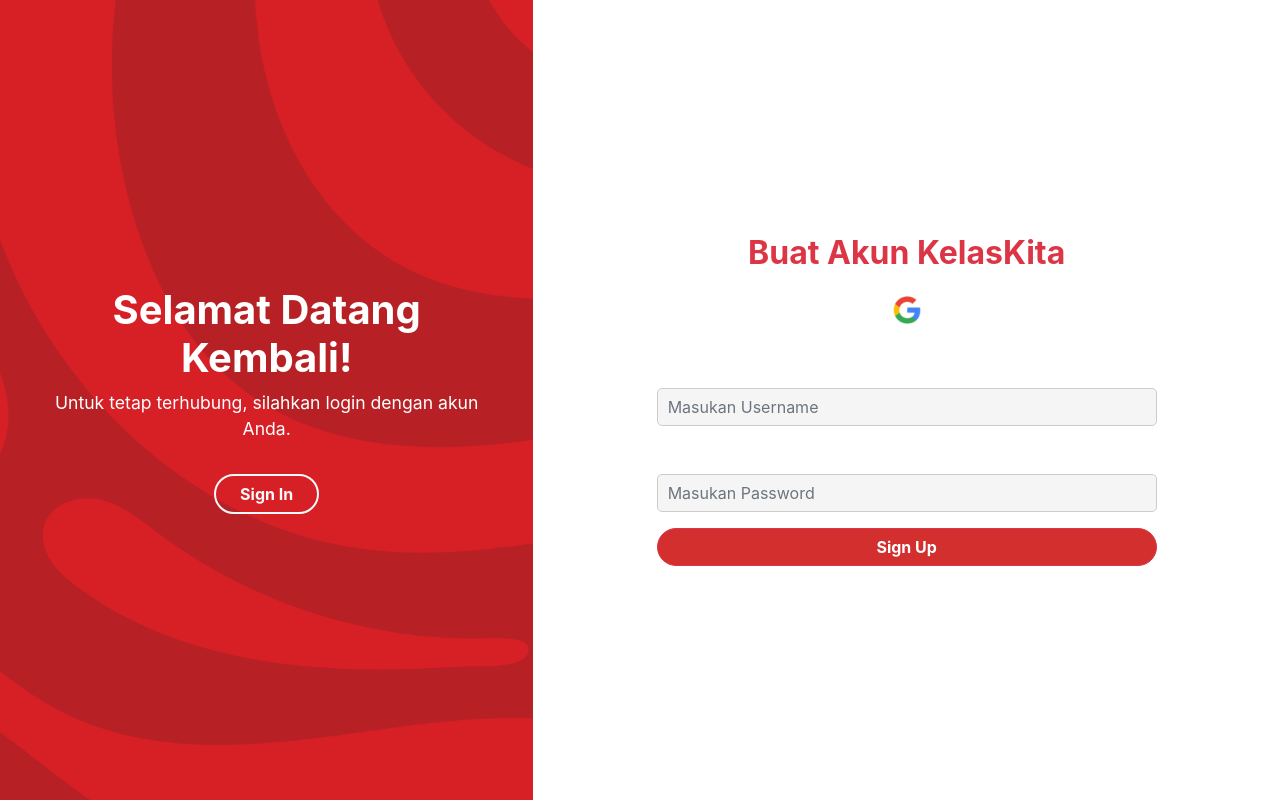
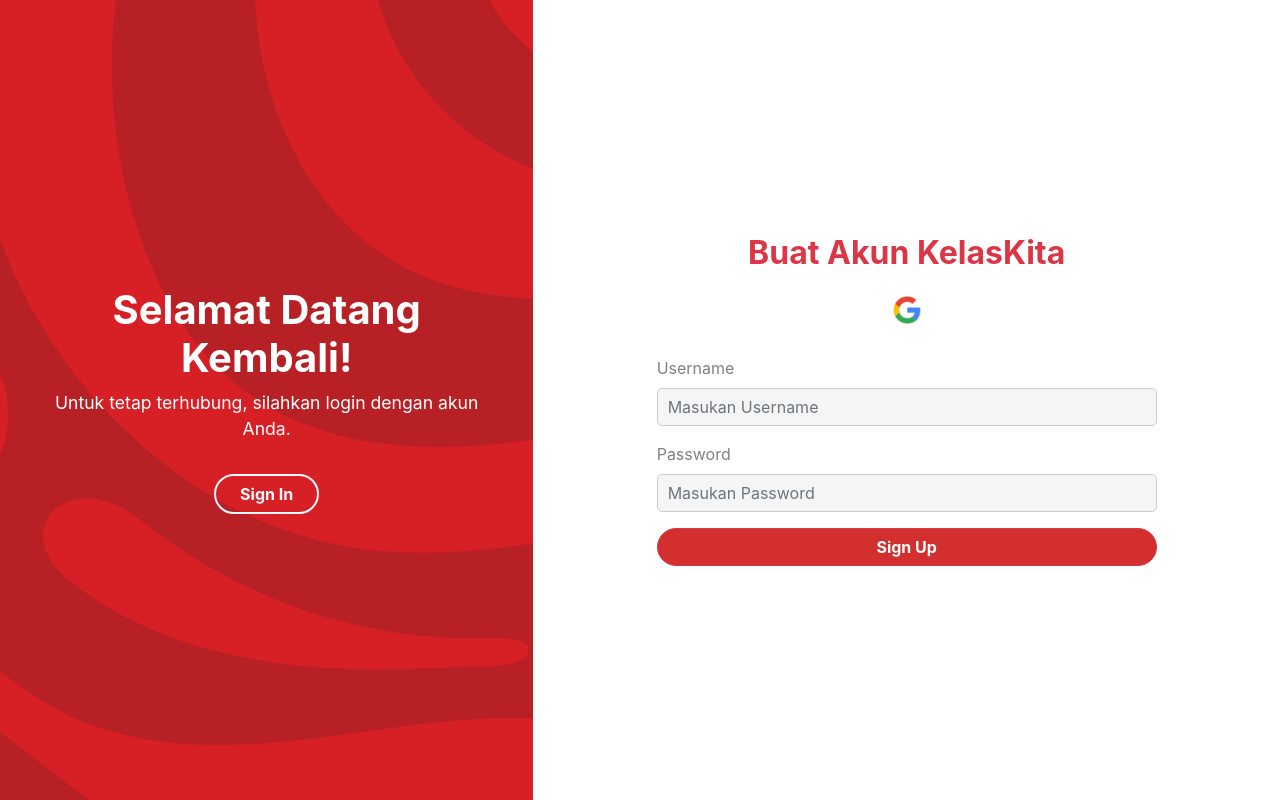
Before and after one commit to ShafnatFR/Kelas-Kita, a PHP site: page /page/HalamanSignUp.php in a window 1280 px wide. Run offline with PHP 8.4, Linux system fonts and the light colour scheme.

Commit message:
Update styless.css

```diff
--- a/assets/css/styless.css
+++ b/assets/css/styless.css
@@ -104,12 +104,12 @@ a:hover {
 /* Styling for Right Section */
 .right-section {
     color: #fff;
-    text-align: center;
     padding: 40px;
 }
 
 .right-section label{
     text-align: left;
+    color: grey;
 }
 
 .right-section1 h1 {
```
